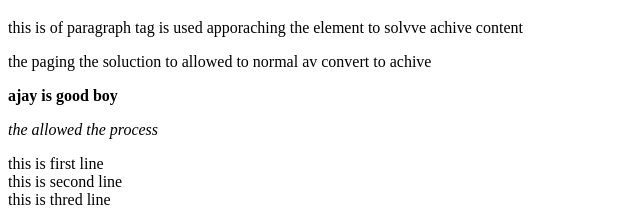
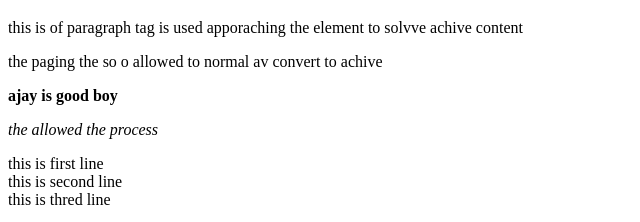
Before and after one commit to Maheshgedela/ajay-html-2-code, a plain HTML site: page index.html in a window 1280 px wide. Shown: the part 229-451 px from the top of the page, 0-640 px from the left. Drawn offline with Linux system fonts and the light colour scheme.

Commit message:
CWS_HTML

```diff
--- a/index.html
+++ b/index.html
@@ -12,7 +12,7 @@
     <h4>Heading4</h4>
 <h5>Heading5</h5>
 <p>this is of paragraph tag is used apporaching the element to solvve achive content</p>
-<p>the paging the soluction to allowed to normal av convert to achive<strong><p>ajay is good boy</p></strong></p>
+<p>the paging the so o allowed to normal av convert to achive<strong><p>ajay is good boy</p></strong></p>
 <em>the allowed the process</em>
 <p>this is first line <br>
     this is second line <br>
```
